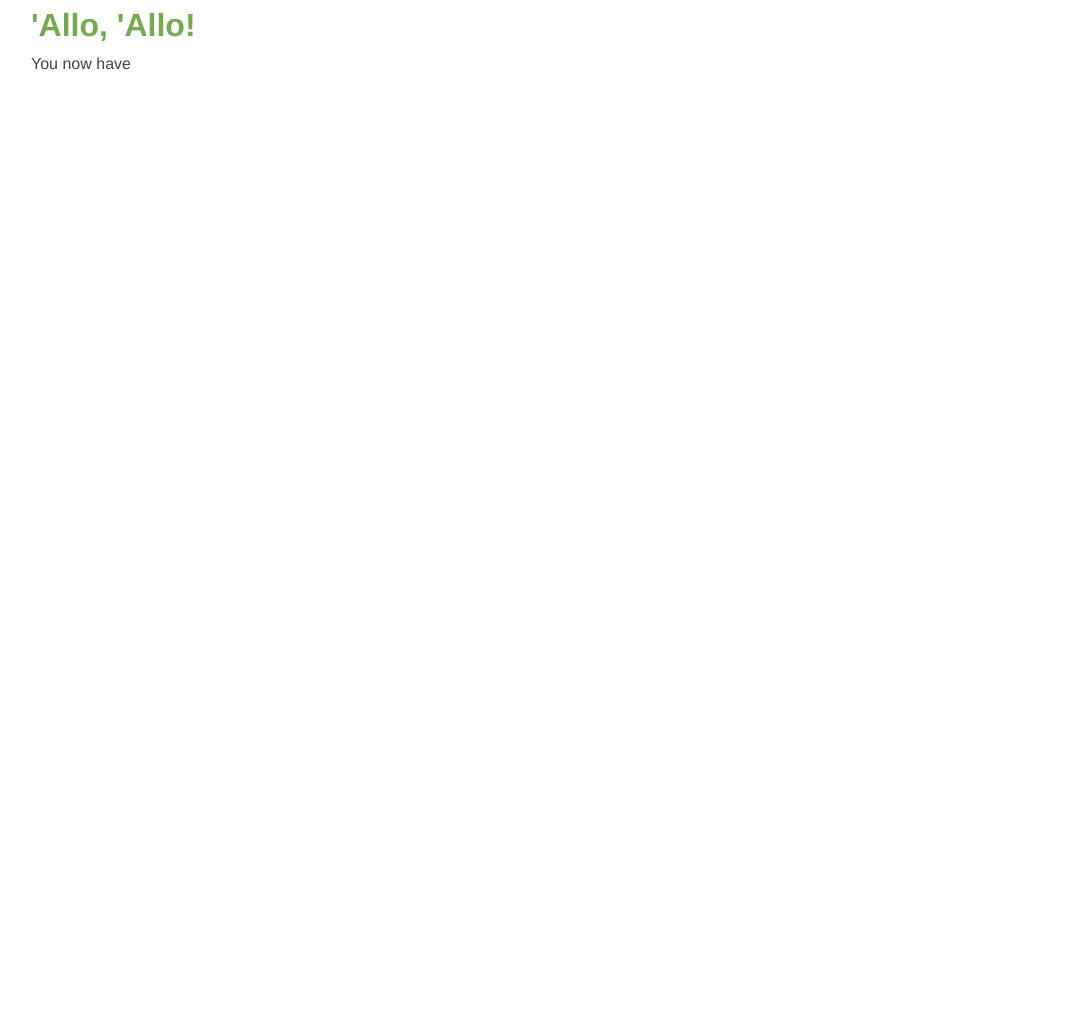
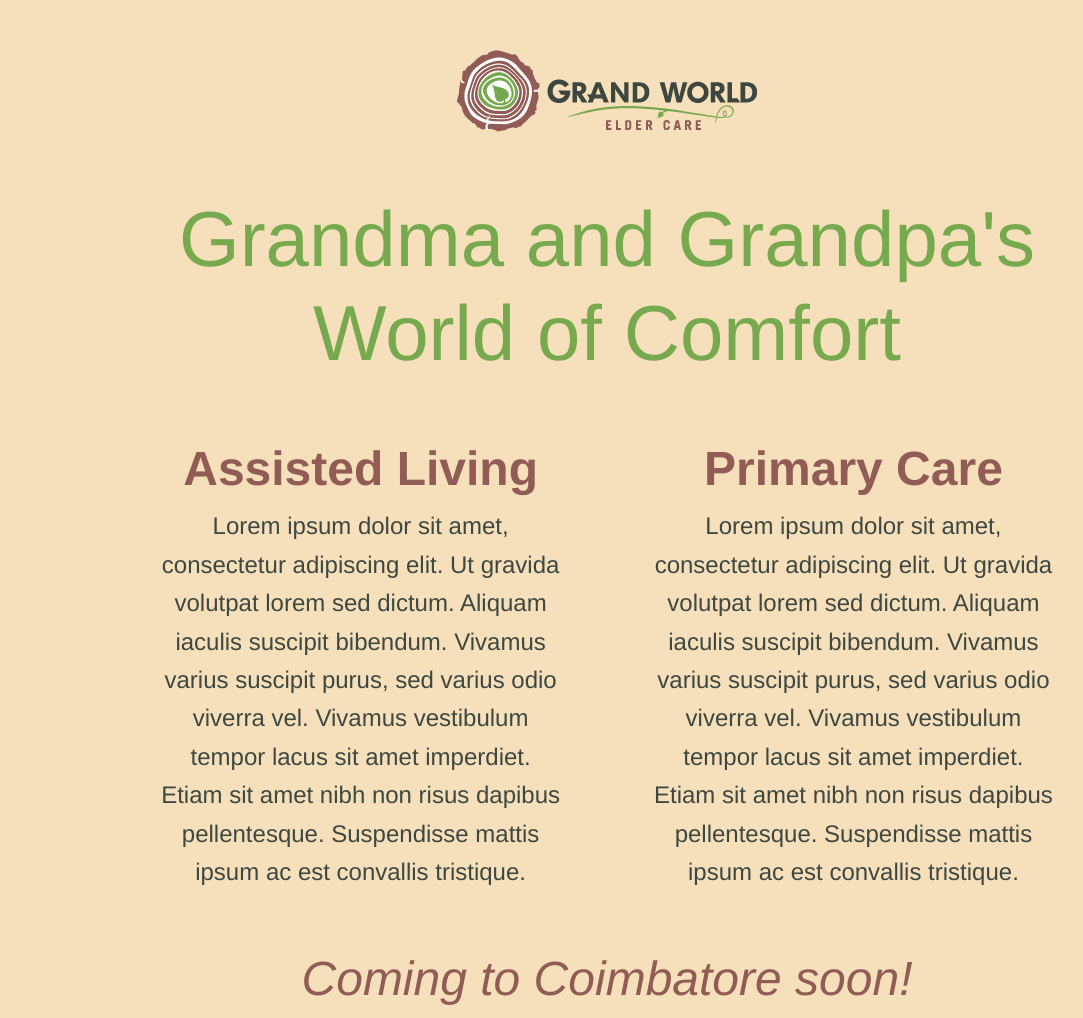
Before and after one commit to healthplotter/grandworld, a website: page app/index.html in a window 1280 px wide. Shown: the whole page, without its empty margins (33-1116 px from the left). Before the commit the page ends 800 px from the top, so only its background shows below. Drawn offline with nearby package versions, Linux system fonts and the light colour scheme; files that its build step writes are made by us from their sources.

Commit message:
added basic content; corrected cream color values

```diff
--- a/app/index.html
+++ b/app/index.html
@@ -19,9 +19,21 @@
 
 	<body>
 		<div class="main-container">
-			<h1>'Allo, 'Allo!</h1>
-			<p>You now have</p>
-		</div>
+			<img src="images/grandworld-logo.png" class="top-logo">
+			<p class="herotext">Grandma and Grandpa's <br>World of Comfort</p>
+
+			<div class="column-left">
+				<h1>Assisted Living</h1>
+				<p>Lorem ipsum dolor sit amet, consectetur adipiscing elit. Ut gravida volutpat lorem sed dictum. Aliquam iaculis suscipit bibendum. Vivamus varius suscipit purus, sed varius odio viverra vel. Vivamus vestibulum tempor lacus sit amet imperdiet. Etiam sit amet nibh non risus dapibus pellentesque. Suspendisse mattis ipsum ac est convallis tristique.</p>
+			</div>
+
+			<div class="column-right">
+				<h1>Primary Care</h1>
+				<p>Lorem ipsum dolor sit amet, consectetur adipiscing elit. Ut gravida volutpat lorem sed dictum. Aliquam iaculis suscipit bibendum. Vivamus varius suscipit purus, sed varius odio viverra vel. Vivamus vestibulum tempor lacus sit amet imperdiet. Etiam sit amet nibh non risus dapibus pellentesque. Suspendisse mattis ipsum ac est convallis tristique.</p>
+			</div>
+
+			<p class="coming-soon">Coming to Coimbatore soon!</p>
+		</div> <!-- closes main container div -->
 
 		<!-- Google Analytics: change UA-XXXXX-X to be your site's ID. -->
 		<script>
--- a/app/styles/main.scss
+++ b/app/styles/main.scss
@@ -26,7 +26,7 @@ ruby, section, summary, time, mark, audio, video {
 /* primary color */		$livegreen:		rgb(119,169,78);
 
 /* secondary color */	$statelygray:	rgb(62,71,64);
-/* secondary color */	$cream:				rgb(24,221,187);
+/* secondary color */	$cream:				rgb(246,224,188);
 /* secondary color */	$softgreen:		rgb(167,167,131);
 
 //////////////////////////////////////////////////////////////////////////
@@ -34,15 +34,51 @@ ruby, section, summary, time, mark, audio, video {
 //////////////////////////////////////////////////////////////////////////
 body {
   font-family: Helvetica, Arial, sans-serif;
-	font-size: 1em;
+	font-size: 1.5em;
 	line-height: 1.6;
 	color: $statelygray;
 	vertical-align: top;
+	background-color: $cream;
+	text-align: center;
 }
 
-h1, h2, h3, h4, h5, h6 { color: $livegreen; }
+h1, h2, h3, h4, h5, h6 { color: $earthybrown; }
 
+//////////////////////////////////////////////////////////////////////////
+// MAIN CONTAINER STYLING ////////////////////////////////////////////////
+//////////////////////////////////////////////////////////////////////////
 .main-container {
-	width: 90%;
+	width: 70%;
 	margin: 0 auto;
 }
+
+.top-logo { margin: 50px; }
+
+.herotext {
+	font-size: 3.25em;
+	line-height: 1.2;
+	color: $livegreen;
+	margin-bottom: 50px;
+}
+
+.coming-soon {
+	font-style: italic;
+	font-size: 2em;
+	color: $earthybrown;
+}
+//////////////////////////////////////////////////////////////////////////
+// 2 COLUMN STYLING //////////////////////////////////////////////////////
+//////////////////////////////////////////////////////////////////////////
+.column-left {
+	width: 45%;
+	float: left;
+	margin-right: 5%;
+	margin-bottom: 50px;
+}
+
+.column-right {
+	width: 45%;
+	float: right;
+	margin-left: 5%;
+	margin-bottom: 50px;
+}
```
